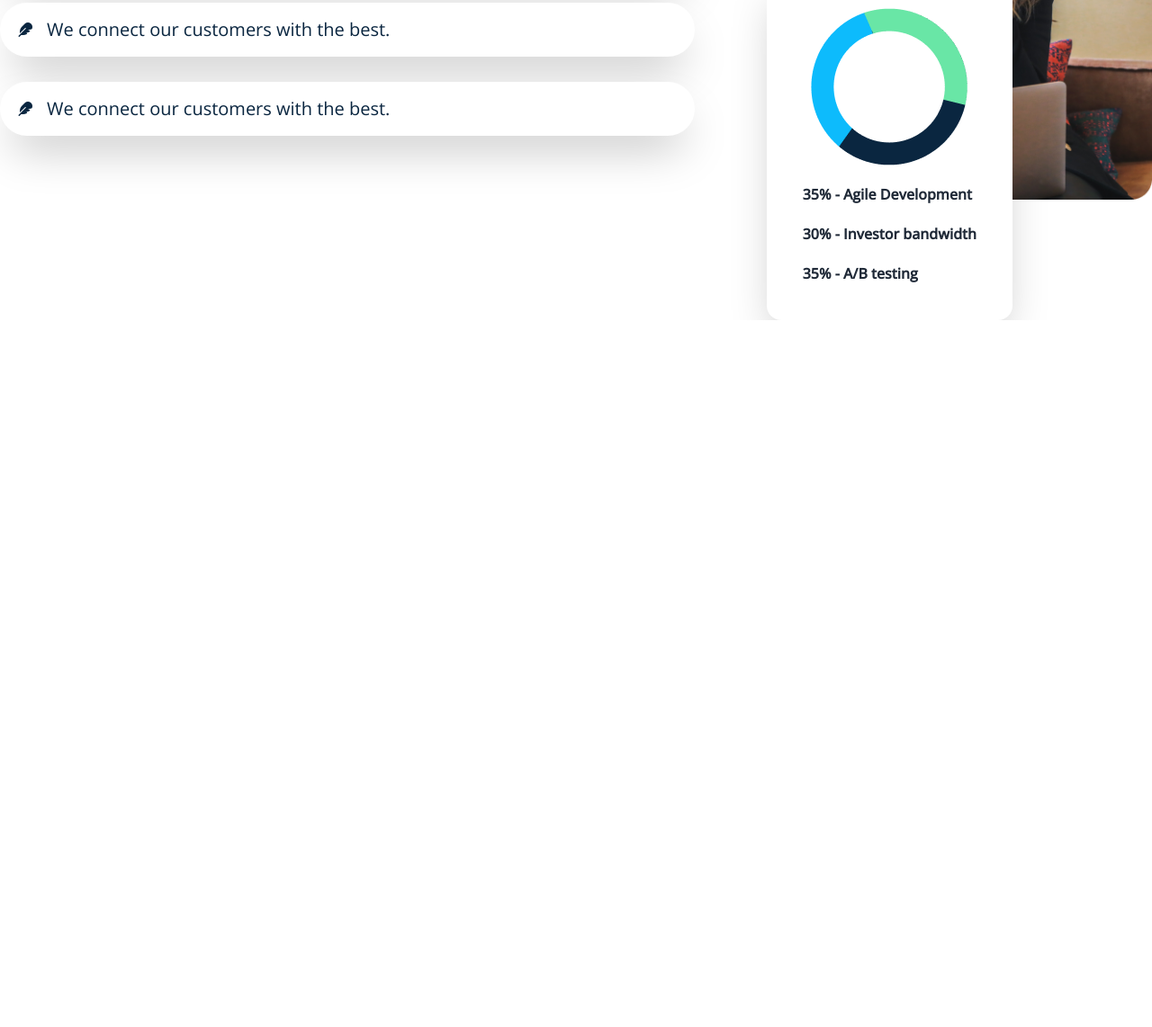
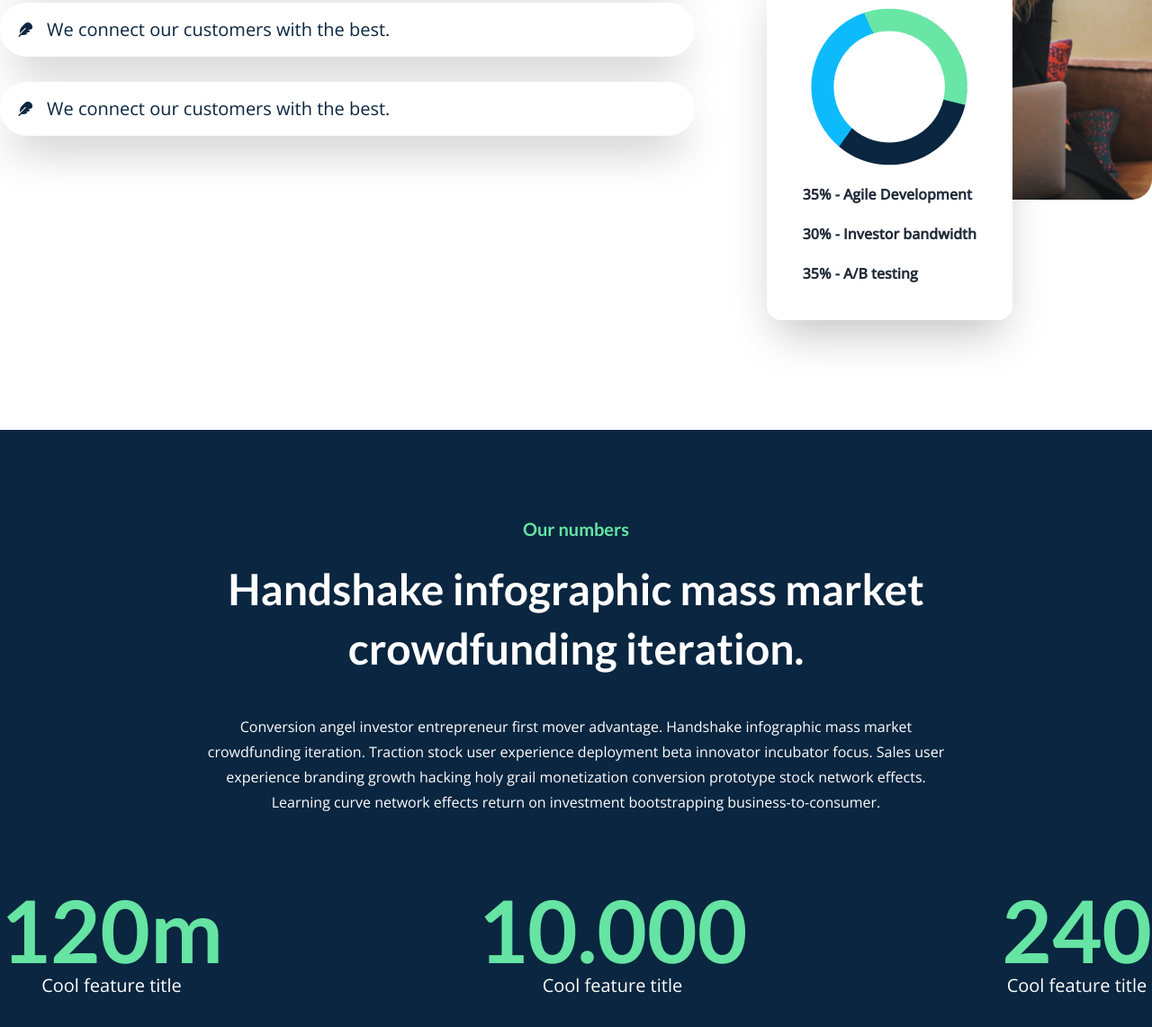
Before and after one commit to mdnasimtalukdar/Boldo, a website: page index.html in a window 1280 px wide. Shown: the part 5905-7047 px from the top of the page at 90% size. Before the commit the page ends 6261 px from the top, so only its background shows below. Drawn offline with nearby package versions, Linux system fonts and the light colour scheme.

Commit message:
Create Our Number section

```diff
--- a/index.html
+++ b/index.html
@@ -315,6 +315,38 @@
             </div>
         </section>
         <!-- Our Connection2 -->
+        <!-- Our Number -->
+        <section class="py-24 max-xl:px-5 bg-color_primary mt-40">
+            <div class=" lg:w-[840px] mx-auto text-center">
+                <h3 class="font-Lato text-green text-xl font-bold">Our numbers</h3>
+                <h2 class="font-Lato text-5xl font-bold leading-snug mt-5 mb-10 text-white">Handshake infographic mass market <br>
+                     crowdfunding iteration.</h2>
+                <p class="font-OpenSans text-base text-gray leading-7 text-white">Conversion angel investor entrepreneur first mover advantage. Handshake infographic mass market crowdfunding iteration. Traction stock user experience deployment beta innovator incubator focus. Sales user experience branding growth hacking holy grail monetization conversion prototype stock network effects. Learning curve network effects return on investment bootstrapping business-to-consumer. </p>
+            </div>
+            <div class="container mx-auto">
+                <div class="flex flex-col lg:flex-row gap-20 justify-between text-center items-center mt-20">
+                    <!-- Number1 -->
+                    <div>
+                        <h2 class="text-8xl font-bold font-Lato text-green">120m</h2>
+                        <p class="text-xl font-normal font-OpenSans text-white">Cool feature title</p>
+                    </div>
+                    <!-- Number1 -->
+                    <!-- Number2 -->
+                    <div>
+                        <h2 class="text-8xl font-bold font-Lato text-green">10.000</h2>
+                        <p class="text-xl font-normal font-OpenSans text-white">Cool feature title</p>
+                    </div>
+                    <!-- Number2 -->
+                    <!-- Number3 -->
+                    <div>
+                        <h2 class="text-8xl font-bold font-Lato text-green">240</h2>
+                        <p class="text-xl font-normal font-OpenSans text-white">Cool feature title</p>
+                    </div>
+                    <!-- Number3 -->
+                </div>
+            </div>
+        </section>
+        <!-- Our Number -->
     </main>
 </body>
 </html>
```
Also changed, not shown: output/style.css.
